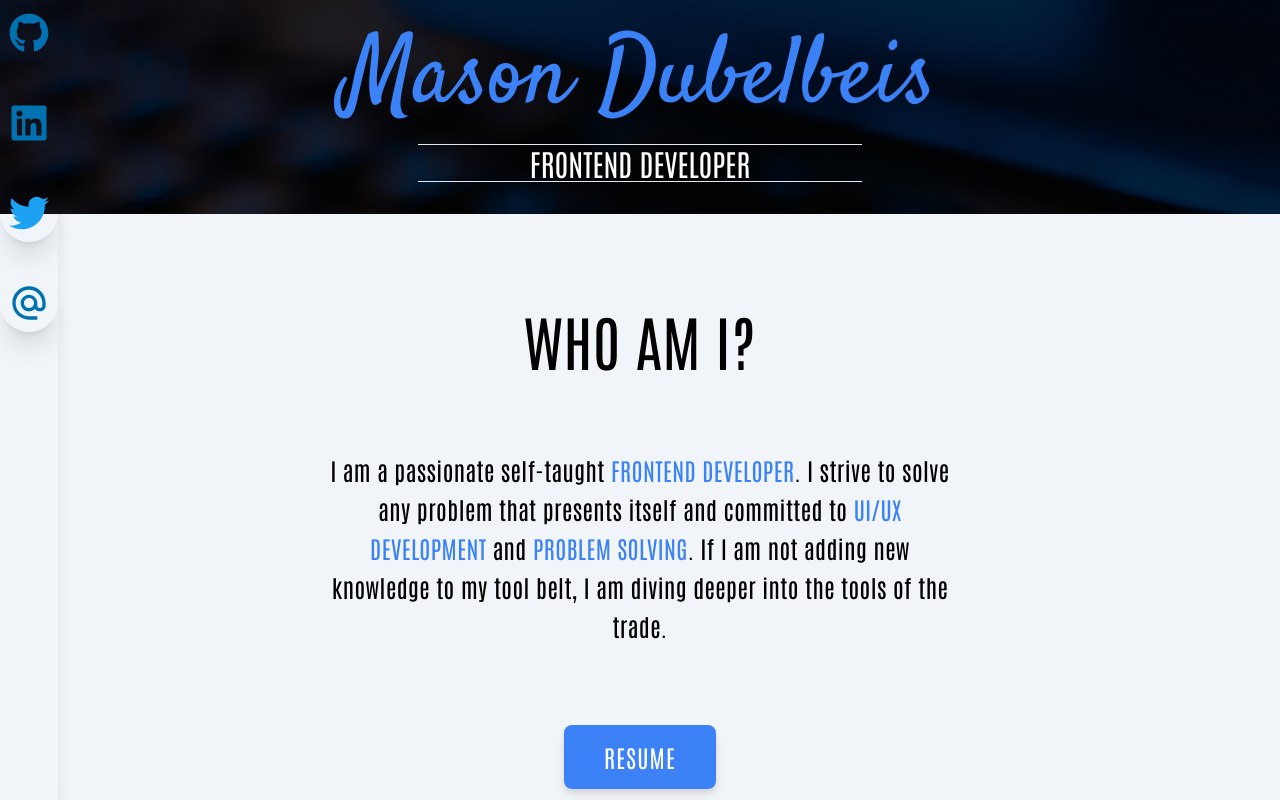
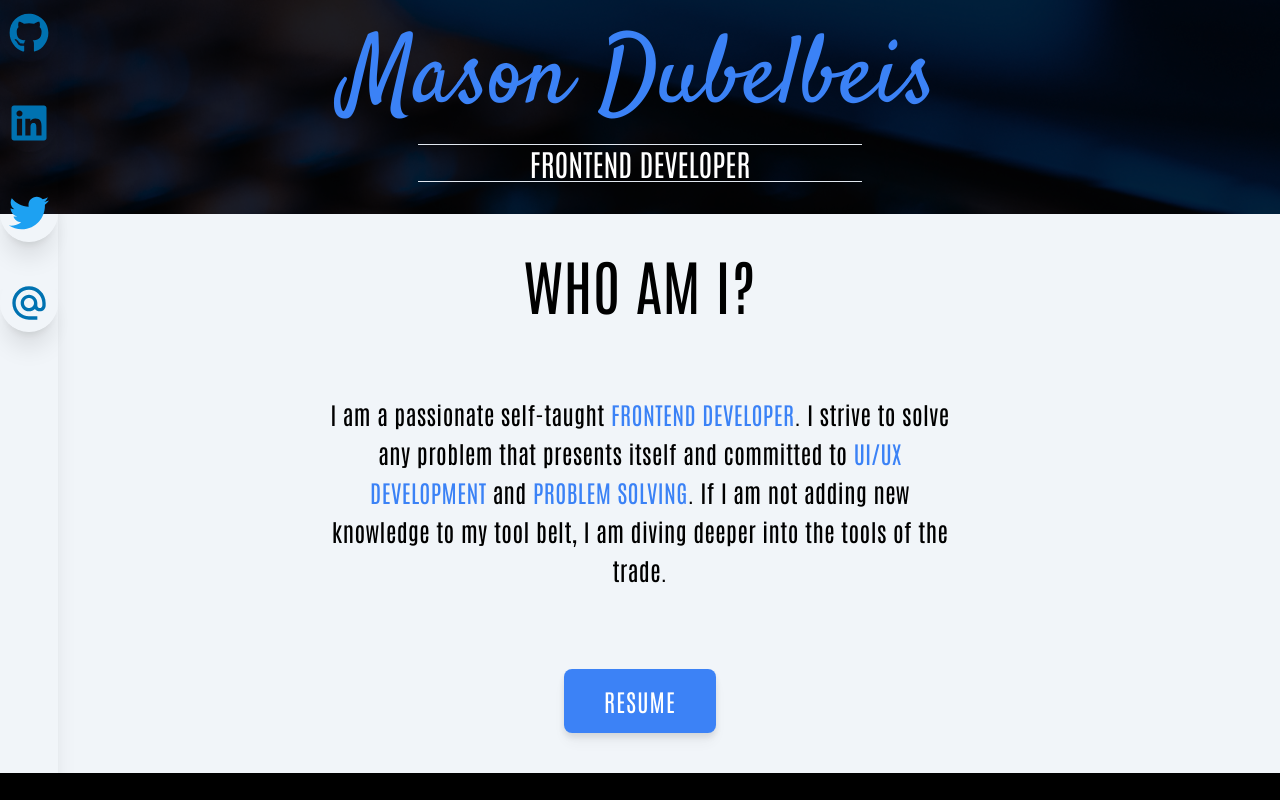
Before and after one commit to mdubelbeis/portfolio-v2, a React (Vite) app: page / in a window 1280 px wide. Shown: the top 800 px of the page. Built offline with nearby package versions, Linux system fonts and the light colour scheme.

Commit message:
changed padding for content

```diff
--- a/src/components/About.tsx
+++ b/src/components/About.tsx
@@ -7,7 +7,7 @@ const About: React.FC = () => {
 
   return (
     <section
-      className="relative flex flex-col items-center justify-center gap-20 bg-slate-100 py-24 px-4 font-hero-text leading-loose tracking-wide text-black"
+      className="relative flex flex-col items-center justify-center gap-20 bg-slate-100 p-10 px-4 font-hero-text leading-loose tracking-wide text-black"
     >
       <h2 className="text-center font-hero-text text-3xl text-black lg:text-6xl">WHO AM I?</h2>
       <div className="md:w-9/12 lg:w-6/12">
```
